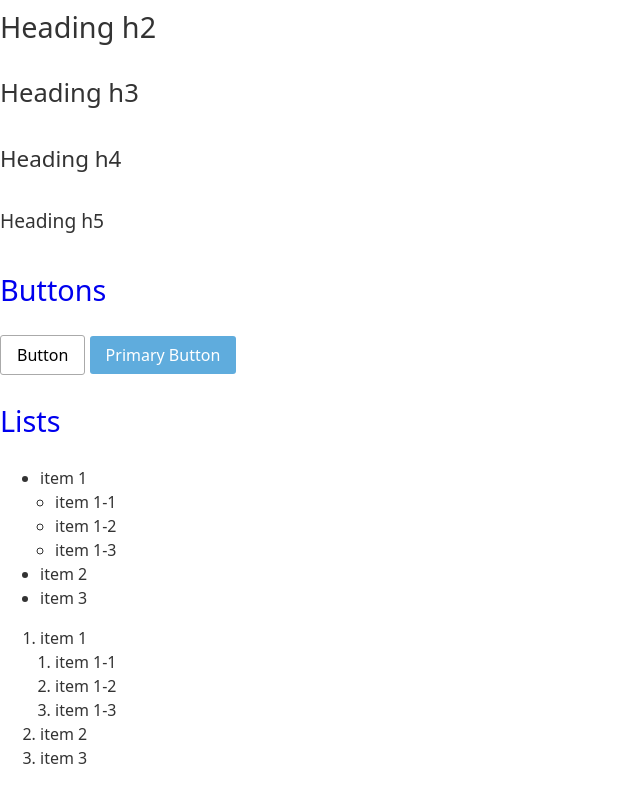
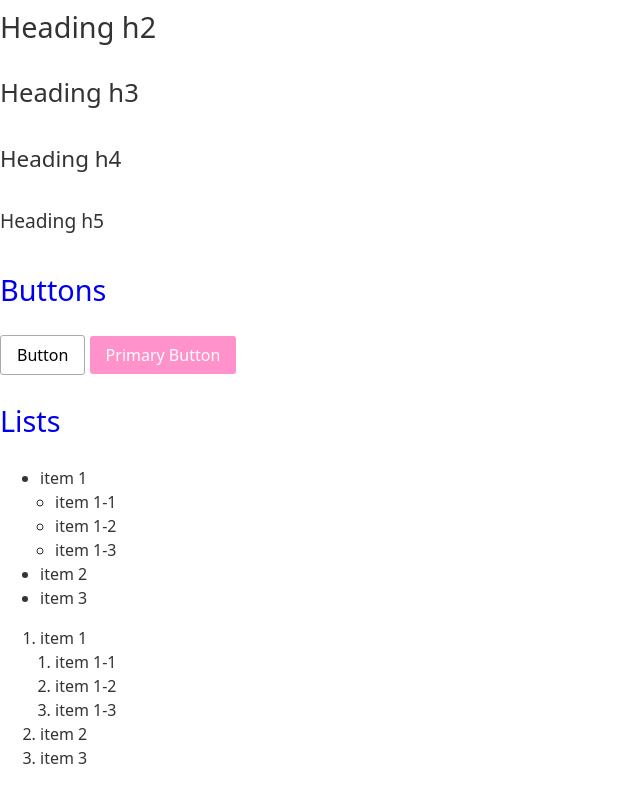
Before and after one commit to ia7ck/eperc, a website: page docs/index.html in a window 1280 px wide. Shown: the part 158-944 px from the top of the page, without its empty margins (0-640 px from the left). Drawn offline with nearby package versions, Linux system fonts and the light colour scheme; files that its build step writes are made by us from their sources.

Commit message:
update color

```diff
--- a/src/_vars.scss
+++ b/src/_vars.scss
@@ -2,4 +2,4 @@ $font-size: 16px;
 $line-height: 1.5;
 
 $text-color: #333;
-$primary-color: #5facdd;
+$primary-color: #ff92ca;
```
